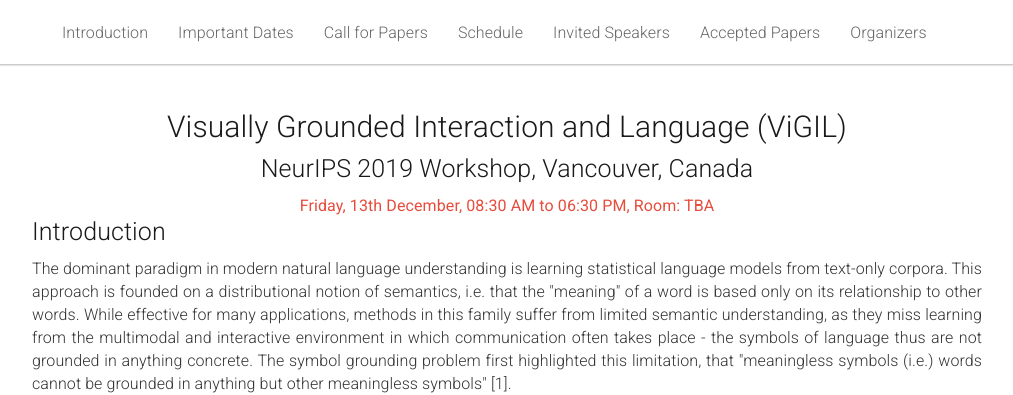
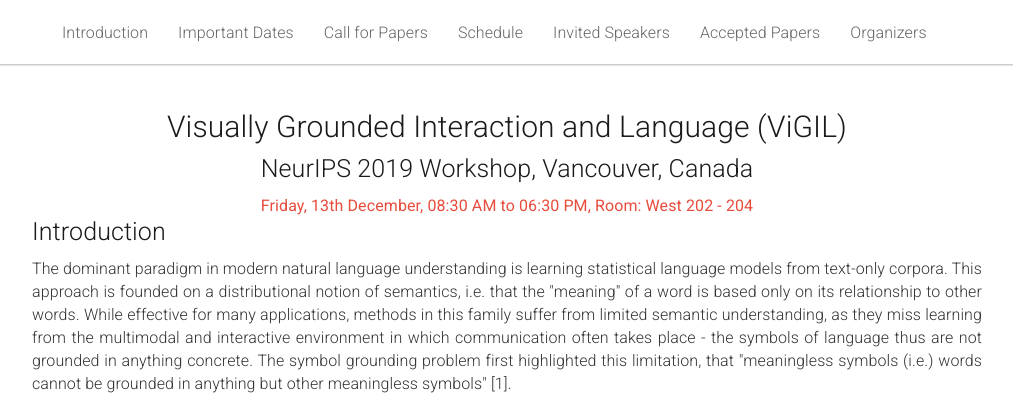
Before and after one commit to vigilworkshop/vigilworkshop.github.io, a Jekyll site: the page built from _pages/home.md, in a window 1280 px wide and 900 px high. Shown: the top 395 px of the window, without its empty margins (133-1146 px from the left). Built offline with Jekyll 4.4.1, drawn with Linux system fonts in a browser that asks for light colours.

Commit message:
Updates room info

```diff
--- a/_pages/home.md
+++ b/_pages/home.md
@@ -15,7 +15,7 @@ acknowledgements: ""
     <center><h1>Visually Grounded Interaction and Language (ViGIL)</h1></center>
     <center><h2>NeurIPS 2019 Workshop, Vancouver, Canada</h2></center>
     <center><span style="color:#e74c3c;font-weight:400;">
-      Friday, 13th December, 08:30 AM to 06:30 PM, Room: TBA
+      Friday, 13th December, 08:30 AM to 06:30 PM, Room: West 202 - 204
     </span></center>
   </div>
 </div>
```
